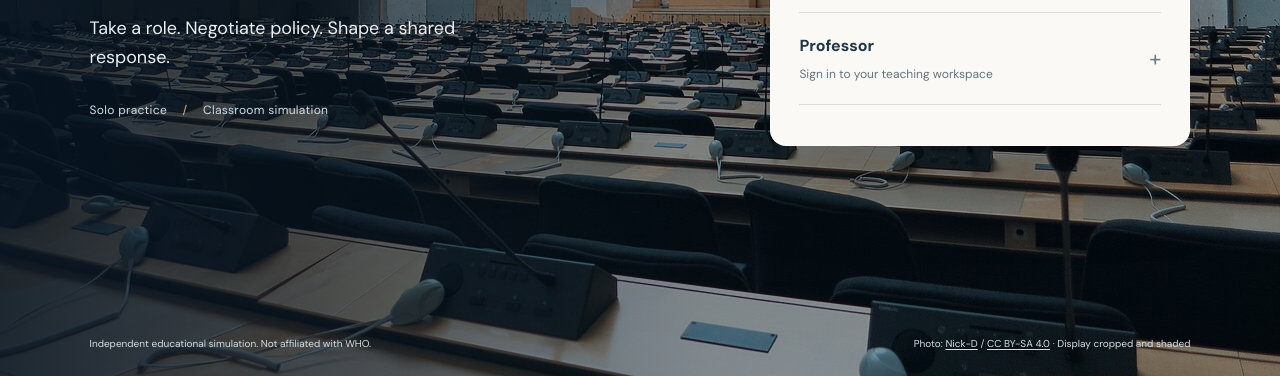
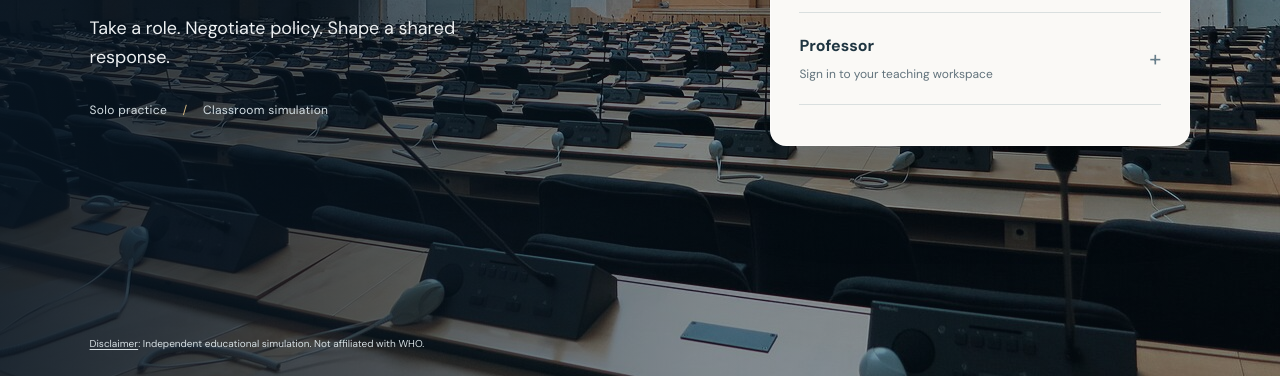
Before and after one commit to mehreenayubian87-code/assembly-simulation, a website: page dist/index.html in a window 1280 px wide. Shown: the part 424-800 px from the top of the page. Drawn offline with Linux system fonts and the light colour scheme.

Commit message:
Simplify footer and move image credit to disclaimer page

```diff
--- a/dist/index.html
+++ b/dist/index.html
@@ -4,7 +4,7 @@
 <main id="authLanding" class="auth-landing">
 <section class="auth-intro"><p class="auth-kicker">EXPERIENCE GLOBAL HEALTH DIPLOMACY</p><h1>WHO Assembly<br><span>Simulation</span></h1><p class="auth-description">Take a role. Negotiate policy. Shape a shared response.</p><p class="auth-format">Solo practice <span aria-hidden="true">/</span> Classroom simulation</p></section>
 <details class="auth-card" open><summary class="auth-card-toggle">Enter the assembly <span class="auth-card-chevron" aria-hidden="true"></span></summary><section id="authEntry" class="auth-entry" aria-label="Sign in or join a classroom"><p id="authLoading" role="status">Checking your session...</p><noscript>Enable JavaScript to sign in and use the simulation.</noscript></section></details>
-<footer class="auth-footer"><span>Independent educational simulation. Not affiliated with WHO.</span><span>Photo: <a href="https://commons.wikimedia.org/wiki/File:Assembly_Hall_at_the_Palais_des_Nations_in_June_2016.jpg" target="_blank" rel="noopener">Nick-D</a> / <a href="https://creativecommons.org/licenses/by-sa/4.0/" target="_blank" rel="noopener">CC BY-SA 4.0</a> &middot; Display cropped and shaded</span></footer>
+<footer class="auth-footer"><span><a href="disclaimer.html" target="_blank" rel="noopener">Disclaimer</a>: Independent educational simulation. Not affiliated with WHO.</span></footer>
 </main>
 <div id="assemblyApp" hidden inert>
 <canvas id="world" aria-label="Interactive three-dimensional assembly chamber. Use the view controls to change viewpoint." tabindex="0"></canvas><div class="vignette"></div>
```
Also changed, not shown: dist/disclaimer.html (added, +2 -0 lines).
